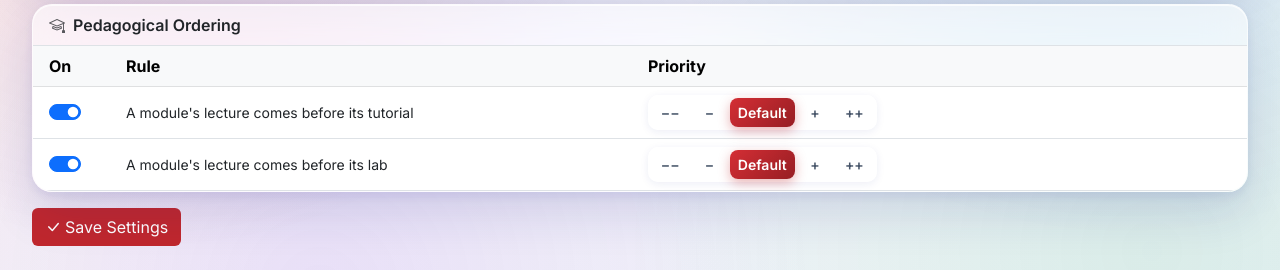
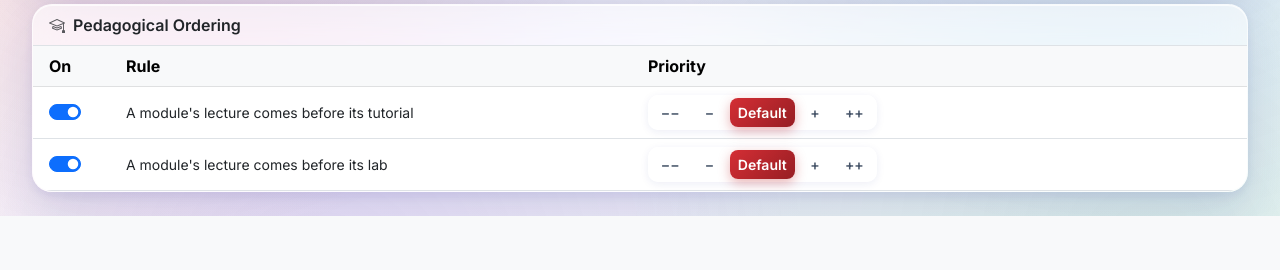
Before and after one commit to Brian-Goh-JW/timetable-system, a Flask app: page /admin/constraint-settings in a window 1280 px wide. Shown: the part 1189-1459 px from the top of the page. After the commit the page ends 1405 px from the top, so only its background shows below. Run offline with Flask 3, Linux system fonts and the light colour scheme; the visitor is signed in with stand-in values (Sample User, id 1); data that the repository does not hold is empty; some libraries are stand-ins or nearby versions.

Commit message:
Drop the duplicate bottom Save Settings button
One button at top-right is enough now that it's wired to the form via
the form= attribute - no need for a second copy at the bottom.

```diff
--- a/app/templates/admin/constraint_settings.html
+++ b/app/templates/admin/constraint_settings.html
@@ -69,10 +69,6 @@
         </div>
     </div>
     {% endfor %}
-
-    <button type="submit" class="btn text-white" style="background-color:#c0272d;">
-        <i class="bi bi-check-lg me-1"></i>Save Settings
-    </button>
 </form>
 
 <script>
```
